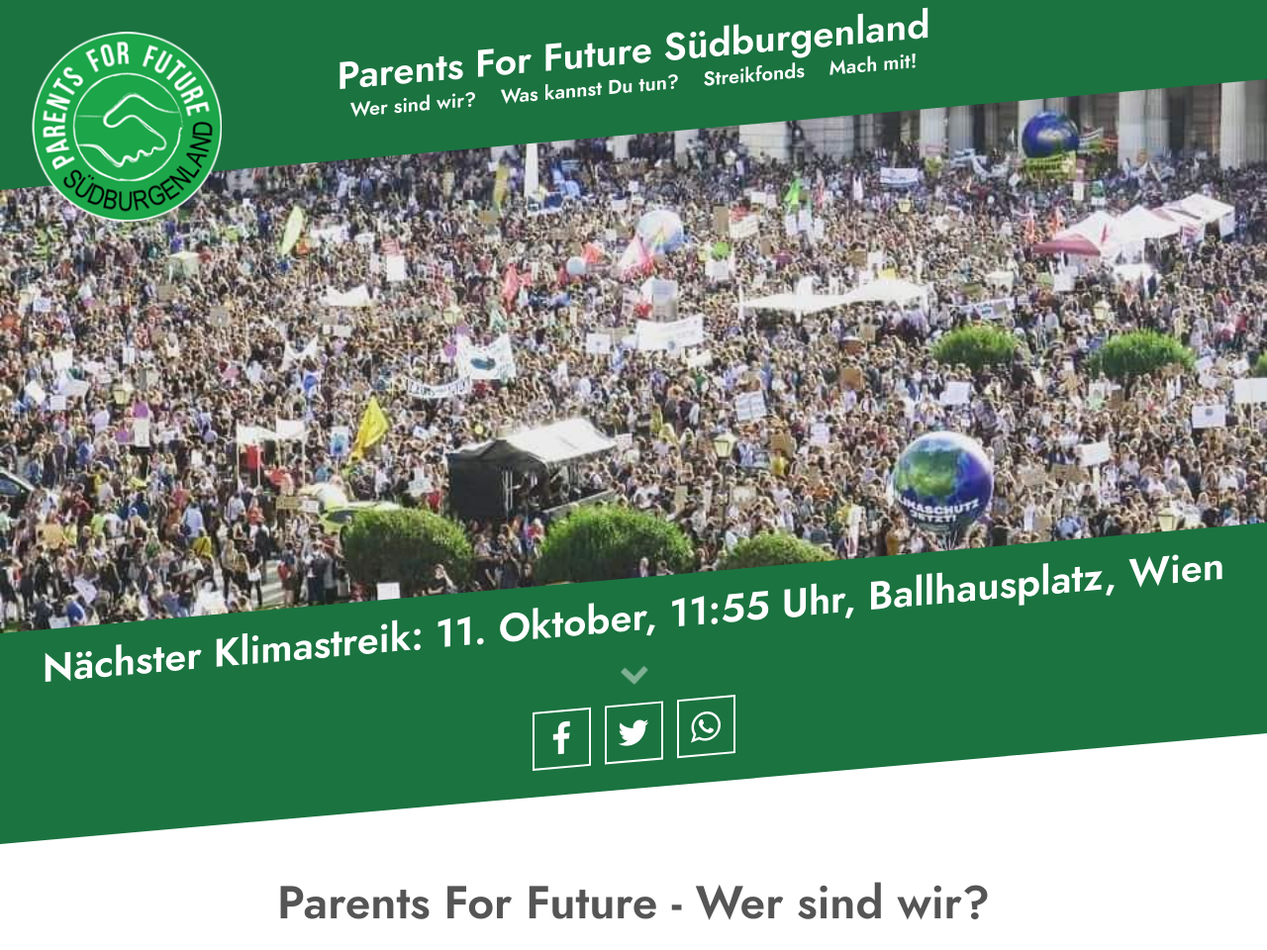
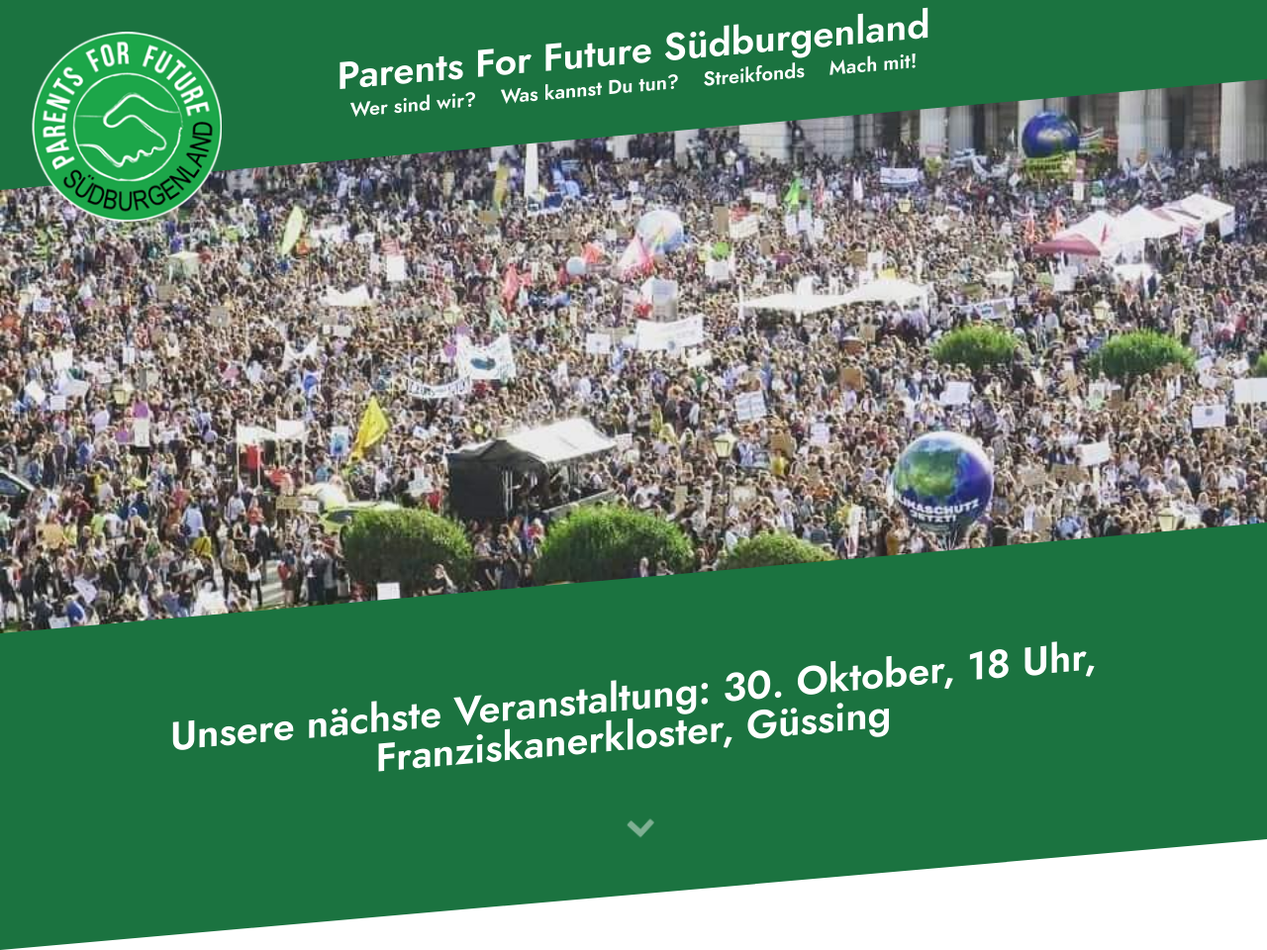
Before and after one commit to michael-voit/pff-austria-website-static, a plain HTML site: page suedburgenland/index.html in a window 1280 px wide. Shown: the top 960 px of the page at 99% size. Drawn offline with Linux system fonts and the light colour scheme.

Commit message:
[border-top] remove social media icons change content & restyle section

```diff
--- a/assets/css/main.css
+++ b/assets/css/main.css
@@ -234,10 +234,22 @@ th {
     color:#fff;
     font-family: fff-header;
 }
+.ortsgruppe .next-event {
+    margin: 1em 0 2em;
+}
+.ortsgruppe .down {
+    bottom: 0.75em;width: 86vw;
+}
 @media only screen and (min-width:550px) {
     .next-event {
         margin:0;
         font-size:30pt;
+    }
+    .ortsgruppe .next-event {
+        margin: 2em 0 3em;
+    }
+    .ortsgruppe .down {
+        bottom: 2.125em;width: 98vw;
     }
 }
 
@@ -1467,7 +1479,7 @@ html
 {.header .site-description
 {font-size:30pt}}
 .down
-{position:absolute;bottom:3.7em;width:97vw;margin:0 auto;display:block;font-size:30px; z-index:0;}.down .icon
+{position:absolute;bottom:1.5em;width:95vw;margin:0 auto;display:block;font-size:30px; z-index:0;}.down .icon
 {position:absolute;-webkit-transform-style:preserve-3d;transform-style:preserve-3d;top:50%;left:50%;-webkit-transform:translate(-50%,-50%);transform:translate(-50%,-50%);width:100px;height:100px;fill:#fff;-webkit-animation:pulse 1.3s infinite;animation:pulse 1.3s infinite}.down .icon:active,.down .icon:hover,.footer a:active,.footer a:hover
 {color:#000}
 .block {width:90%;margin:0 auto;max-width:960px}
--- a/suedburgenland/index.html
+++ b/suedburgenland/index.html
@@ -47,18 +47,11 @@
         </div>
       </div>
 
-      <div class="border-top">
+      <div class="border-top ortsgruppe">
         <div class="next-event">
-          Nächster Klimastreik: 11.&nbsp;Oktober, 11:55&nbsp;Uhr, Ballhausplatz, Wien
+          Unsere nächste Veranstaltung: 30.&nbsp;Oktober, 18&nbsp;Uhr, Franziskanerkloster, Güssing
         </div>
         <a class="down" href="#participate" data-scroll><i class="icon fa fa-chevron-down" aria-hidden="true" style="height: 40px"></i></a>
-        <div class="header-icons" style="margin-top:3em">
-          <a aria-label="Facebook" target="_blank" href="https://www.facebook.com/Parents-for-future-Austria-320545775266918/"><i class="icon fa fa-facebook" aria-hidden="true"></i></a>
-          <a aria-label="Twitter" target="_blank" href="https://twitter.com/PFF_Wien"><i class="icon fa fa-twitter" aria-hidden="true"></i></a>
-          <a aria-label="WhatsApp" target="_blank" href="mailto:parents@fridaysforfuture.at?subject=WhatsApp-Gruppe Parents For Future Österreich&body=Hallo,
-
-          ich würde mich gerne mit Euch über die WhatsApp-Gruppe austauschen und freue mich über Eure Antwort."><i class="icon fa fa-whatsapp" aria-hidden="true"></i></a>
-        </div>
       </div>
 
     </section>
```
Also changed, not shown: assets/css/main-min.css.
